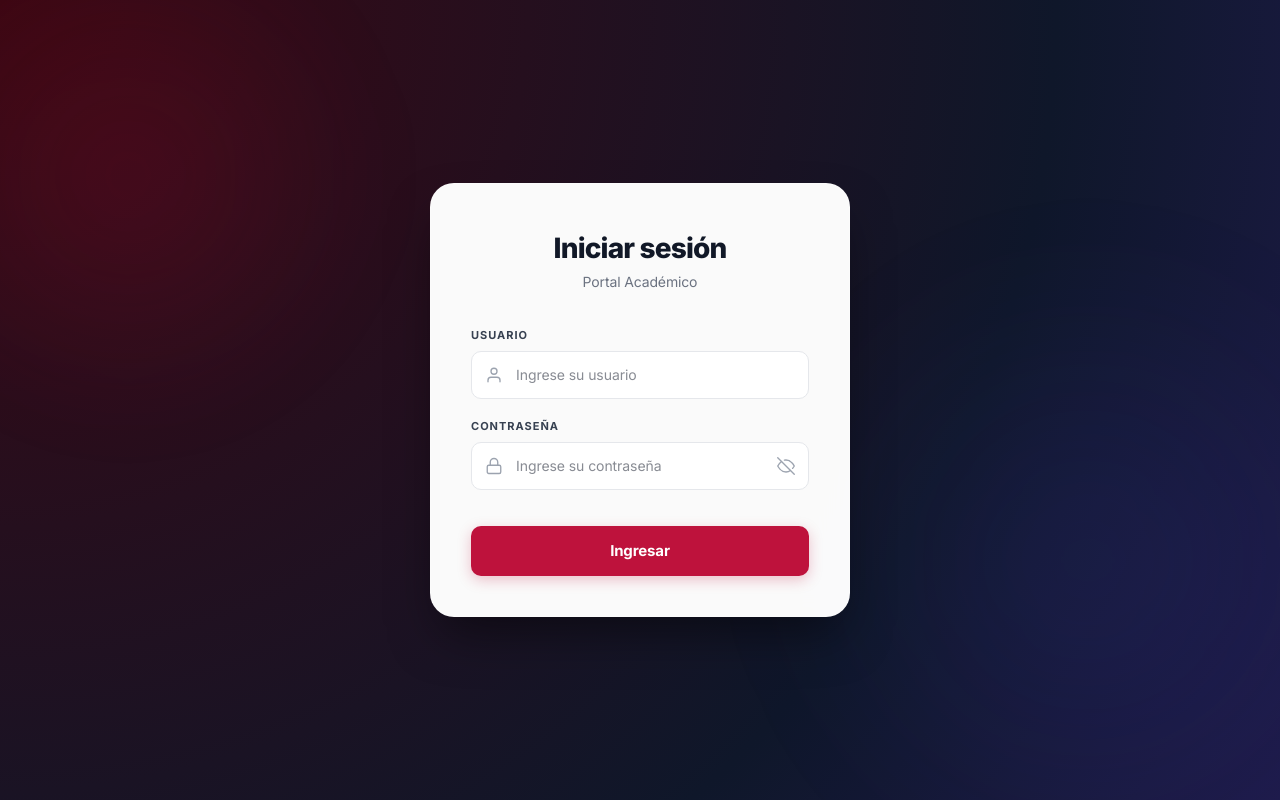
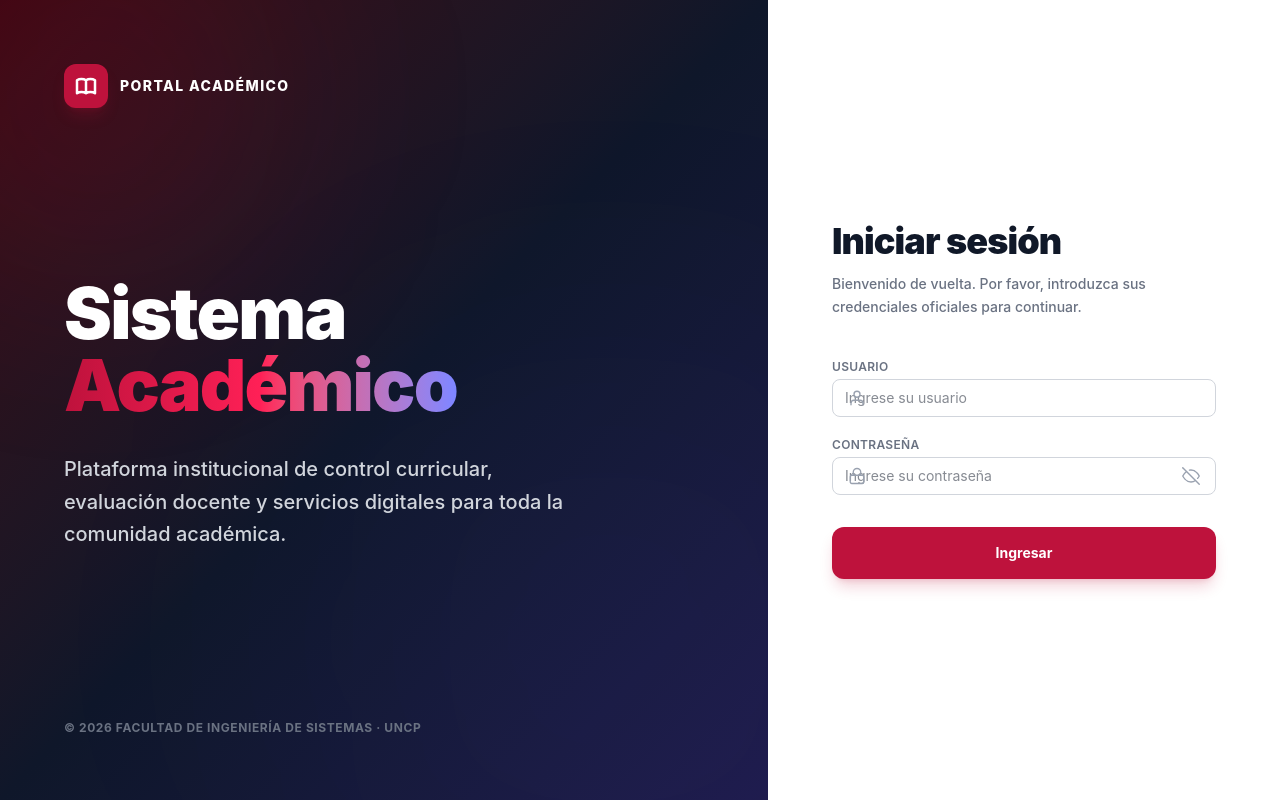
Before and after one commit to GrilloCantorr/sistema-academico, a React (Vite) app in the folder Frontend/: page /login in a window 1280 px wide. Built offline with nearby package versions, Linux system fonts and the light colour scheme.

Commit message:
rediseñar pantalla de login con diseño de pantalla dividida

```diff
--- a/Frontend/src/sitios/Login.jsx
+++ b/Frontend/src/sitios/Login.jsx
@@ -208,47 +208,62 @@ export default function Login() {
   };
 
   return (
-    <div style={S.page}>
-      {/* Circulos decorativos de fondo con difuminado */}
-      <div style={{
-        position: "absolute",
-        top: "-10%",
-        left: "-10%",
-        width: "40vw",
-        height: "40vw",
-        borderRadius: "50%",
-        background: "radial-gradient(circle, rgba(190,18,60,0.15) 0%, rgba(0,0,0,0) 70%)",
-        filter: "blur(40px)",
-        pointerEvents: "none"
-      }} />
-      <div style={{
-        position: "absolute",
-        bottom: "-10%",
-        right: "-10%",
-        width: "50vw",
-        height: "50vw",
-        borderRadius: "50%",
-        background: "radial-gradient(circle, rgba(79,70,229,0.1) 0%, rgba(0,0,0,0) 70%)",
-        filter: "blur(60px)",
-        pointerEvents: "none"
-      }} />
+    <div className="min-h-screen flex flex-col md:flex-row bg-[#0f172a] font-sans no-print relative overflow-hidden">
+      {/* Columna Izquierda: Decorativa e Identidad Visual del Sistema */}
+      <div className="hidden md:flex md:w-1/2 lg:w-3/5 bg-gradient-to-br from-[#3b0712] via-[#0f172a] to-[#1e1b4b] relative p-16 flex-col justify-between overflow-hidden">
+        {/* Decoraciones abstractas fluidas de fondo */}
+        <div className="absolute -top-24 -left-24 w-[30vw] h-[30vw] bg-primary/10 rounded-full blur-[100px] pointer-events-none" />
+        <div className="absolute -bottom-24 -right-24 w-[40vw] h-[40vw] bg-indigo-500/5 rounded-full blur-[150px] pointer-events-none" />
 
-      <div style={S.card}>
+        {/* Isotipo del Sistema */}
+        <div className="z-10 flex items-center gap-3">
+          <div className="w-11 h-11 bg-primary rounded-xl flex items-center justify-center shadow-lg shadow-primary/20">
+            <svg className="w-6 h-6 text-white" fill="none" stroke="currentColor" viewBox="0 0 24 24"><path strokeLinecap="round" strokeLinejoin="round" strokeWidth="2.5" d="M12 6.253v13m0-13C10.832 5.477 9.246 5 7.5 5S4.168 5.477 3 6.253v13C4.168 18.477 5.754 18 7.5 18s3.332.477 4.5 1.253m0-13C13.168 5.477 14.754 5 16.5 5c1.747 0 3.332.477 4.5 1.253v13C19.832 18.477 18.247 18 16.5 18c-1.746 0-3.332.477-4.5 1.253"></path></svg>
+          </div>
+          <span className="text-white font-extrabold text-sm tracking-widest uppercase">Portal Académico</span>
+        </div>
 
-        {/* Encabezado */}
-        <div style={S.cardHeader}>
-          <h1 style={S.title}>Iniciar sesión</h1>
-          <p style={S.subtitle}>Portal Académico</p>
+        {/* Mensaje de Bienvenida Principal */}
+        <div className="z-10 my-auto max-w-xl">
+          <h1 className="text-6xl lg:text-7xl font-black text-white leading-none tracking-tight mb-8">
+            Sistema <br />
+            <span className="text-transparent bg-clip-text bg-gradient-to-r from-primary via-rose-500 to-indigo-400">Académico</span>
+          </h1>
+          <p className="text-lg lg:text-xl text-gray-300 font-medium leading-relaxed max-w-lg">
+            Plataforma institucional de control curricular, evaluación docente y servicios digitales para toda la comunidad académica.
+          </p>
+        </div>
+
+        {/* Footer del panel decorativo */}
+        <div className="z-10 text-xs text-gray-500 font-bold uppercase tracking-wider">
+          © 2026 Facultad de Ingeniería de Sistemas · UNCP
+        </div>
+      </div>
+
+      {/* Columna Derecha: Barra Lateral del Formulario de Login */}
+      <div className="w-full md:w-1/2 lg:w-2/5 flex flex-col justify-center bg-white p-8 sm:p-16 md:p-12 lg:p-16 relative">
+        {/* Logotipo para Móviles (Visible solo en pantallas pequeñas) */}
+        <div className="md:hidden flex items-center gap-2 mb-12 justify-center">
+          <div className="w-9 h-9 bg-primary rounded-lg flex items-center justify-center">
+            <svg className="w-5 h-5 text-white" fill="none" stroke="currentColor" viewBox="0 0 24 24"><path strokeLinecap="round" strokeLinejoin="round" strokeWidth="2.5" d="M12 6.253v13m0-13C10.832 5.477 9.246 5 7.5 5S4.168 5.477 3 6.253v13C4.168 18.477 5.754 18 7.5 18s3.332.477 4.5 1.253m0-13C13.168 5.477 14.754 5 16.5 5c1.747 0 3.332.477 4.5 1.253v13C19.832 18.477 18.247 18 16.5 18c-1.746 0-3.332.477-4.5 1.253"></path></svg>
+          </div>
+          <span className="text-[#0f172a] font-extrabold text-xs tracking-widest uppercase">Portal Académico</span>
+        </div>
+
+        <div className="max-w-md w-full mx-auto">
+          {/* Título de Sección */}
+          <div className="mb-10">
+            <h2 className="text-3xl lg:text-4xl font-black text-gray-900 tracking-tight mb-3">Iniciar sesión</h2>
+            <p className="text-sm text-gray-500 font-medium leading-relaxed">Bienvenido de vuelta. Por favor, introduzca sus credenciales oficiales para continuar.</p>
           </div>
 
           {/* Formulario */}
           <form onSubmit={manejarEnvio} noValidate>
-
             {/* Campo Usuario */}
-          <div style={S.fieldGroup}>
-            <label style={S.label} htmlFor="login-username">Usuario</label>
-            <div style={S.inputWrapper}>
-              <span style={S.iconLeft}><IconUser /></span>
+            <div className="mb-5">
+              <label className="block mb-2 text-xs font-bold text-gray-500 uppercase tracking-widest" htmlFor="login-username">Usuario</label>
+              <div className="relative flex items-center">
+                <span className="absolute left-4 text-gray-400 pointer-events-none"><IconUser /></span>
                 <input
                   id="login-username"
                   type="text"
@@ -257,21 +272,16 @@ export default function Login() {
                   placeholder="Ingrese su usuario"
                   required
                   autoComplete="username"
-                style={{
-                  ...S.input,
-                  ...(focusUser ? inputFocusStyle : {}),
-                }}
-                onFocus={() => setFocusUser(true)}
-                onBlur={() => setFocusUser(false)}
+                  className="w-full pl-12 pr-4 py-3.5 border border-gray-200 rounded-xl text-sm outline-none transition bg-gray-50/50 focus:bg-white focus:border-primary focus:ring-4 focus:ring-primary/10"
                 />
               </div>
             </div>
 
             {/* Campo Contraseña */}
-          <div style={{ ...S.fieldGroup, marginBottom: "28px" }}>
-            <label style={S.label} htmlFor="login-password">Contraseña</label>
-            <div style={S.inputWrapper}>
-              <span style={S.iconLeft}><IconLock /></span>
+            <div className="mb-8">
+              <label className="block mb-2 text-xs font-bold text-gray-500 uppercase tracking-widest" htmlFor="login-password">Contraseña</label>
+              <div className="relative flex items-center">
+                <span className="absolute left-4 text-gray-400 pointer-events-none"><IconLock /></span>
                 <input
                   id="login-password"
                   type={verPass ? "text" : "password"}
@@ -280,21 +290,14 @@ export default function Login() {
                   placeholder="Ingrese su contraseña"
                   required
                   autoComplete="current-password"
-                style={{
-                  ...S.inputPassword,
-                  ...(focusPass ? inputFocusStyle : {}),
-                }}
-                onFocus={() => setFocusPass(true)}
-                onBlur={() => setFocusPass(false)}
+                  className="w-full pl-12 pr-12 py-3.5 border border-gray-200 rounded-xl text-sm outline-none transition bg-gray-50/50 focus:bg-white focus:border-primary focus:ring-4 focus:ring-primary/10"
                 />
                 <button
                   type="button"
-                style={S.iconRight}
+                  className="absolute right-4 text-gray-400 hover:text-gray-600 transition"
                   onClick={() => setVerPass(!verPass)}
                   tabIndex={-1}
                   aria-label={verPass ? "Ocultar contraseña" : "Mostrar contraseña"}
-                onMouseEnter={(e) => (e.currentTarget.style.color = "#6b7280")}
-                onMouseLeave={(e) => (e.currentTarget.style.color = "#9ca3af")}
                 >
                   {verPass ? <IconEye /> : <IconEyeOff />}
                 </button>
@@ -305,31 +308,25 @@ export default function Login() {
             <button
               type="submit"
               disabled={cargando}
-            style={{
-              ...S.btnSubmit,
-              ...(cargando ? S.btnSubmitDisabled : {}),
-            }}
-            onMouseEnter={(e) => {
-              if (!cargando) {
-                e.currentTarget.style.backgroundColor = "#9f1239";
-                e.currentTarget.style.transform = "translateY(-1px)";
-                e.currentTarget.style.boxShadow = "0 6px 18px rgba(190,18,60,0.35)";
-              }
-            }}
-            onMouseLeave={(e) => {
-              if (!cargando) {
-                e.currentTarget.style.backgroundColor = "#be123c";
-                e.currentTarget.style.transform = "translateY(0)";
-                e.currentTarget.style.boxShadow = "0 4px 14px rgba(190,18,60,0.25)";
-              }
-            }}
+              className="w-full py-4 bg-primary text-white text-sm font-bold rounded-xl hover:bg-primary-hover disabled:bg-gray-200 disabled:text-gray-400 disabled:cursor-not-allowed transition-all shadow-lg shadow-primary/20 hover:shadow-xl hover:shadow-primary/30 transform hover:-translate-y-0.5 cursor-pointer flex items-center justify-center gap-2"
             >
-            {cargando ? "Ingresando…" : "Ingresar"}
+              {cargando ? (
+                <>
+                  <svg className="animate-spin h-5 w-5 text-white" fill="none" viewBox="0 0 24 24"><circle className="opacity-25" cx="12" cy="12" r="10" stroke="currentColor" strokeWidth="4"></circle><path className="opacity-75" fill="currentColor" d="M4 12a8 8 0 018-8V0C5.373 0 0 5.373 0 12h4zm2 5.291A7.962 7.962 0 014 12H0c0 3.042 1.135 5.824 3 7.938l3-2.647z"></path></svg>
+                  <span>Ingresando...</span>
+                </>
+              ) : "Ingresar"}
             </button>
           </form>
 
           {/* Error */}
-        {error && <div style={S.errorBox}>⚠ {error}</div>}
+          {error && (
+            <div className="mt-6 p-4 bg-red-50 border border-red-200 text-red-700 text-sm font-semibold rounded-xl flex items-center gap-2.5">
+              <svg className="w-5 h-5 flex-shrink-0" fill="none" stroke="currentColor" viewBox="0 0 24 24"><path strokeLinecap="round" strokeLinejoin="round" strokeWidth="2" d="M12 9v2m0 4h.01m-6.938 4h13.856c1.54 0 2.502-1.667 1.732-3L13.732 4c-.77-1.333-2.694-1.333-3.464 0L3.34 16c-.77 1.333.192 3 1.732 3z"></path></svg>
+              <span>{error}</span>
+            </div>
+          )}
+        </div>
       </div>
     </div>
   );
```
Lines whose indentation alone changed are shown as unchanged.
